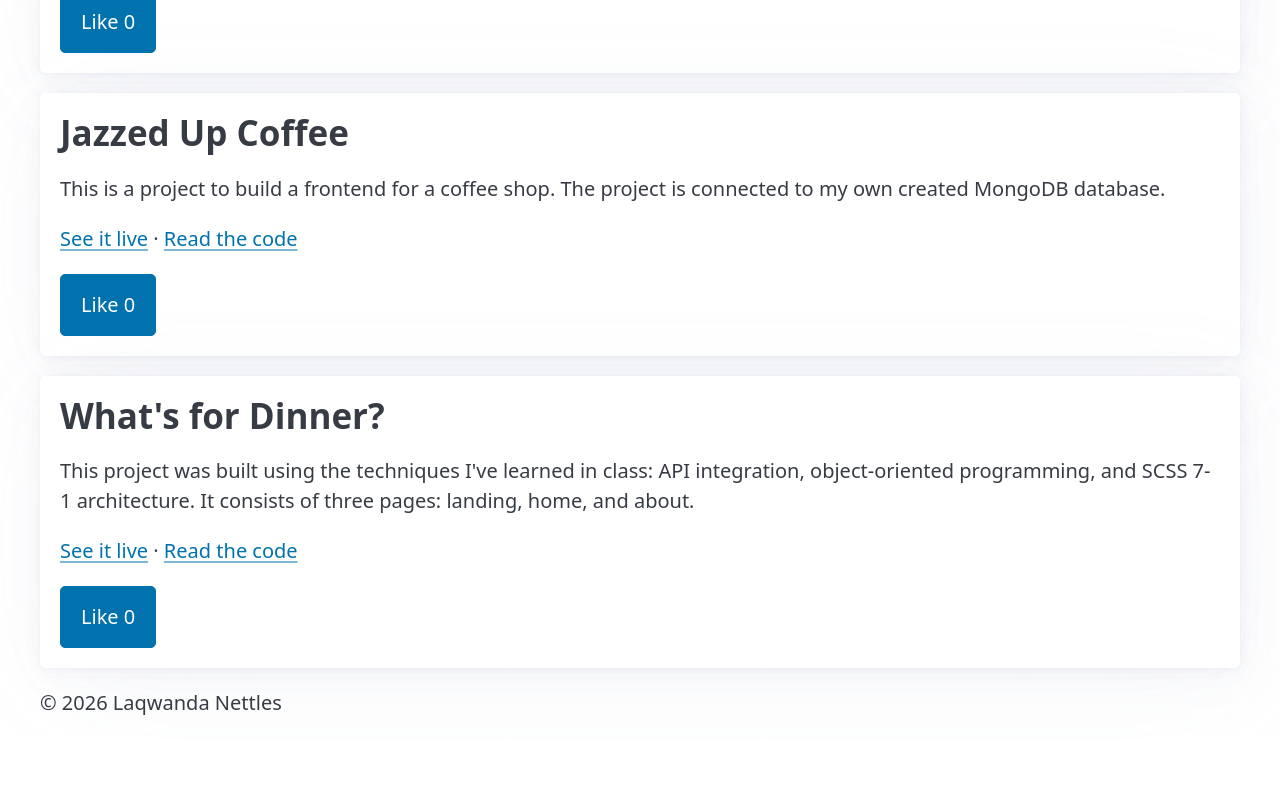
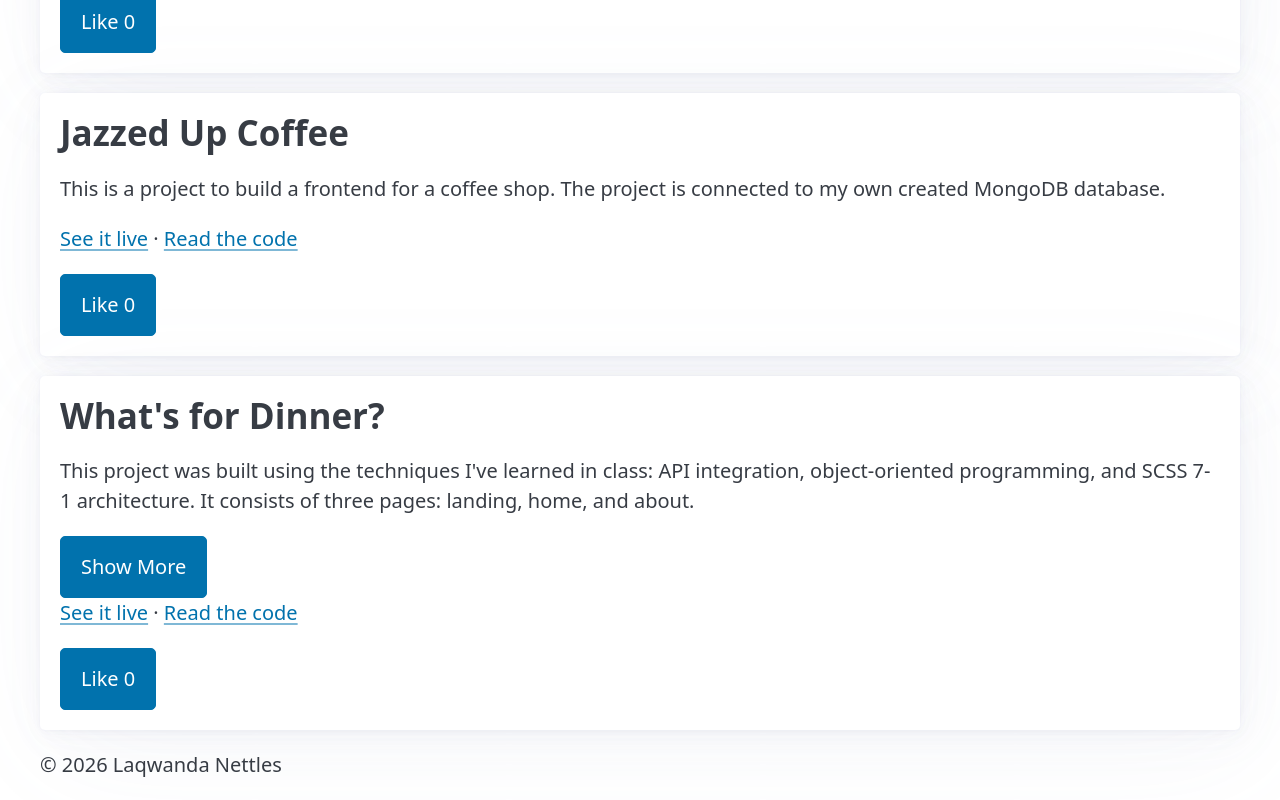
Before and after one commit to Laqwanda-Nettles/portfolio, a React (Vite) app: page / in a window 1280 px wide. Shown: the part 1783-2583 px from the top of the page. Before the commit the page ends 2521 px from the top, so only its background shows below. Built offline with nearby package versions, Linux system fonts and the light colour scheme.

Commit message:
add Show More to card closes #11

```diff
--- a/src/RecipeAppPortfolioCard.jsx
+++ b/src/RecipeAppPortfolioCard.jsx
@@ -1,21 +1,39 @@
 import { useState } from "react";
 
 function RecipeAppPortfolioCard() {
+  const name = "What's for Dinner?";
+  const description =
+    "This project was built using the techniques I've learned in class: API integration, object-oriented programming, and SCSS 7-1 architecture. It consists of three pages: landing, home, and about.";
+  const details =
+    "A class-oriented JavaScript app that fetches recipes from a food API, styled with HTML, CSS, and SASS using the 7-1 architecture.";
+  const liveUrl = "https://laqwanda-nettles.github.io/Recipe-App/";
+  const repoUrl = "https://github.com/Laqwanda-Nettles/Recipe-App";
   const [likes, setLikes] = useState(0);
+  const [open, setOpen] = useState(0);
 
   const addLike = () => {
     setLikes(likes + 1);
   };
 
-  const name = "What's for Dinner?";
-  const description =
-    "This project was built using the techniques I've learned in class: API integration, object-oriented programming, and SCSS 7-1 architecture. It consists of three pages: landing, home, and about.";
-  const liveUrl = "https://laqwanda-nettles.github.io/Recipe-App/";
-  const repoUrl = "https://github.com/Laqwanda-Nettles/Recipe-App";
+  const toggleOpen = () => {
+    setOpen(!open);
+  };
+
+  let text = description;
+  if (open) {
+    text = description + " " + details;
+  }
+
+  let label = "Show More";
+  if (open) {
+    label = "Show Less";
+  }
+
   return (
     <article>
       <h2>{name}</h2>
-      <p>{description}</p>
+      <p>{text}</p>
+      <button onClick={toggleOpen}>{label}</button>
       <p>
         <a href={liveUrl}>See it live</a> · <a href={repoUrl}>Read the code</a>
       </p>
```
